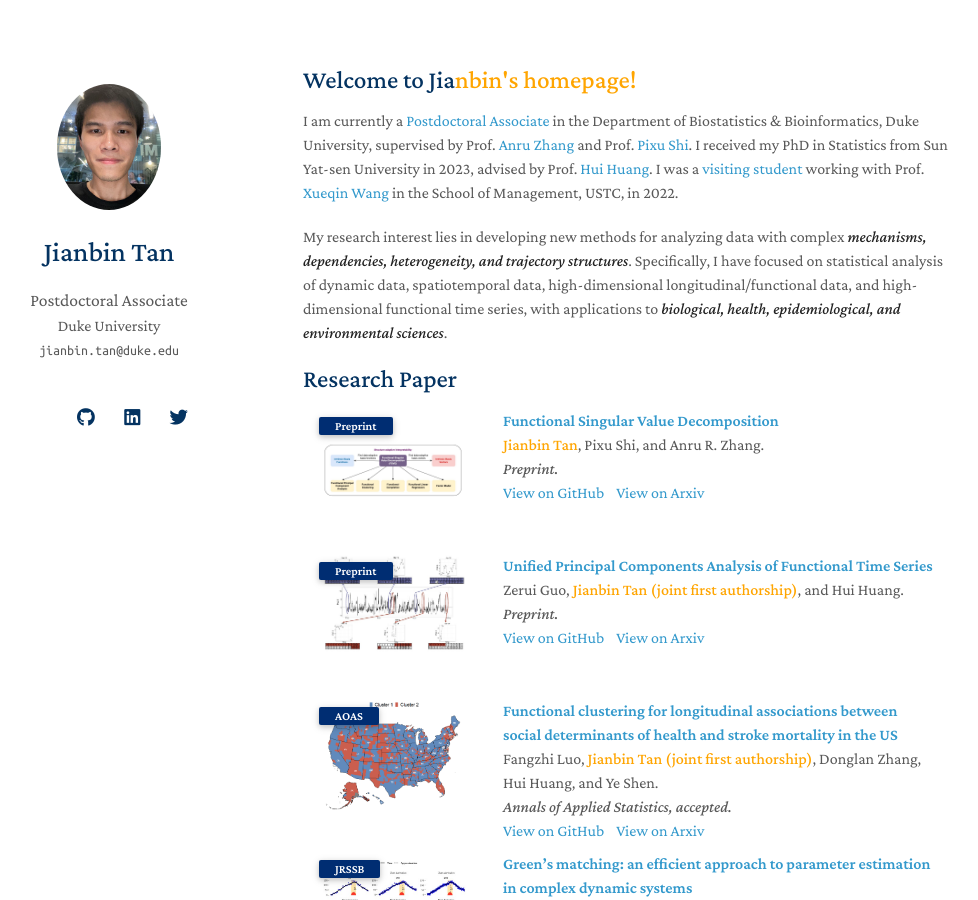
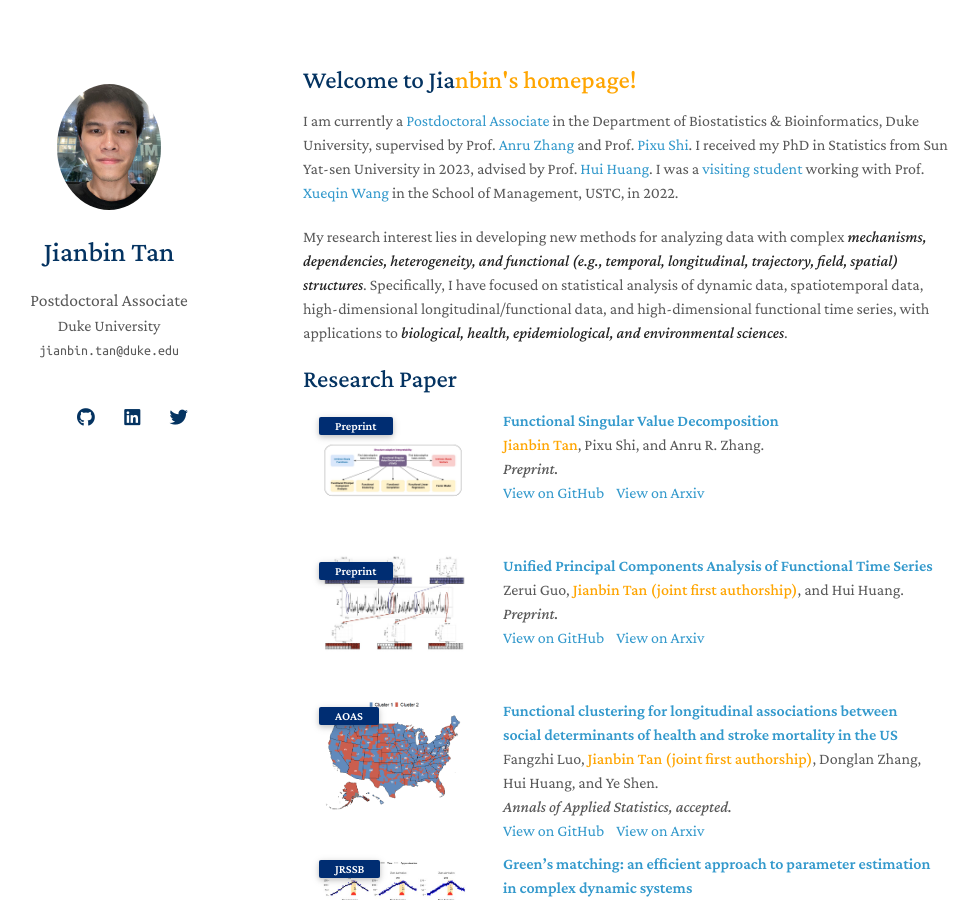
Before and after one commit to Tan-jianbin/Tan-jianbin.github.io, a Jekyll site: the page built from index.md, in a window 1280 px wide and 900 px high. Shown: the whole window, without its empty margins (167-1145 px from the left). Built offline with Jekyll 4.4.1, drawn with Linux system fonts in a browser that asks for light colours; nearby versions of some CDN libraries; a style sheet for code colours, icons or effects is not loaded; our own code applies the rules of GitHub Pages for plain Markdown files.

Commit message:
Update index.md

```diff
--- a/index.md
+++ b/index.md
@@ -6,6 +6,6 @@
 
 I am currently a [Postdoctoral Associate](https://biostat.duke.edu/profile/jianbin-tan) in the Department of Biostatistics & Bioinformatics, Duke University, supervised by Prof. [Anru Zhang](https://anruzhang.github.io) and Prof. [Pixu Shi](https://pixushi.github.io). I received my PhD in Statistics from Sun Yat-sen University in 2023, advised by Prof. [Hui Huang](http://cfas.ruc.edu.cn/kydw/zzyjy/hh/index.htm). I was a [visiting student](https://statlab905.github.io/author/jianbin-tan/) working with Prof. [Xueqin Wang](https://bs.ustc.edu.cn/english/profile.php?id=650) in the School of Management, USTC, in 2022.
 
-My research interest lies in developing new methods for analyzing data with complex ***mechanisms, dependencies, heterogeneity, and trajectory structures***. Specifically, I have focused on statistical analysis of dynamic data, spatiotemporal data, high-dimensional longitudinal/functional data, and high-dimensional functional time series, with applications to ***biological, health, epidemiological, and environmental sciences***.
+My research interest lies in developing new methods for analyzing data with complex ***mechanisms, dependencies, heterogeneity, and functional (e.g., temporal, longitudinal, trajectory, field, spatial) structures***. Specifically, I have focused on statistical analysis of dynamic data, spatiotemporal data, high-dimensional longitudinal/functional data, and high-dimensional functional time series, with applications to ***biological, health, epidemiological, and environmental sciences***.
 
 {% include_relative _includes/publications.md %}
```
